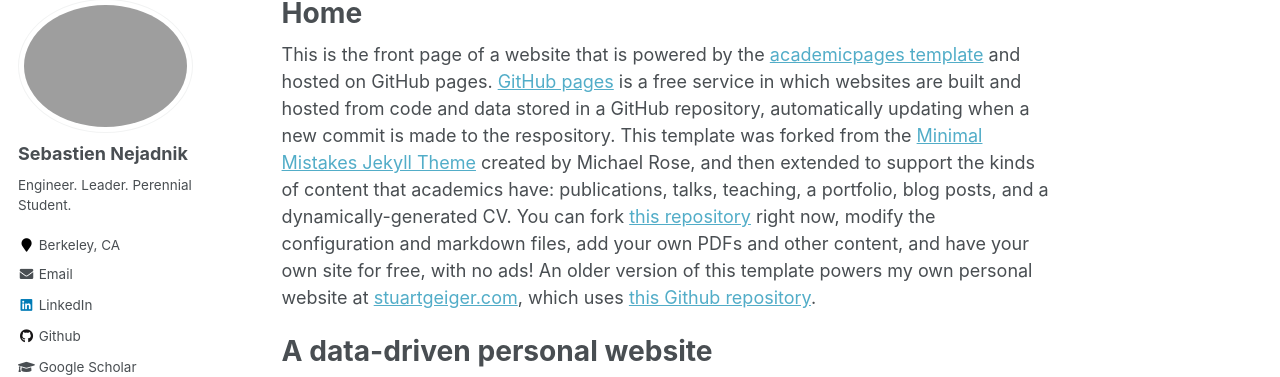
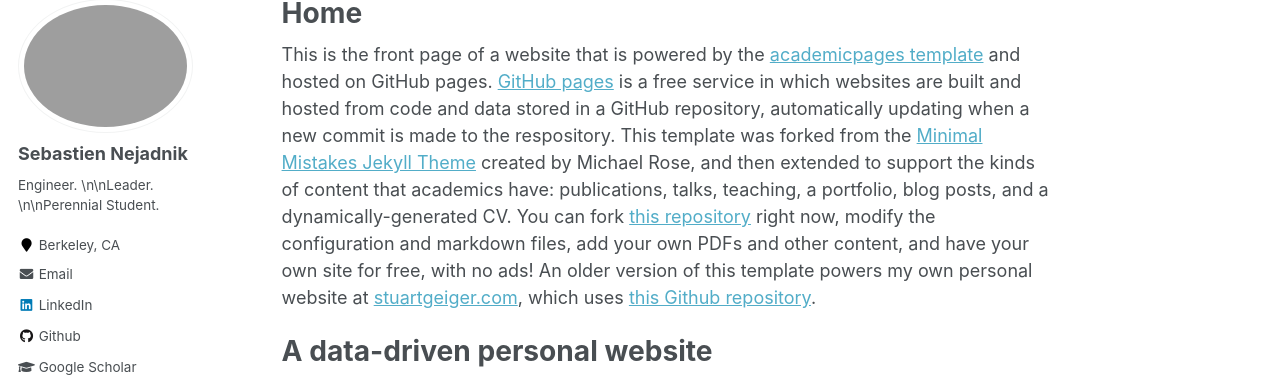
Before and after one commit to snejadnik/snejadnik.github.io, a Jekyll site: the page built from _pages/about.md, in a window 1280 px wide. Shown: the part 119-496 px from the top of the page. Built offline with Jekyll 4.4.1, drawn with Linux system fonts in a browser that asks for light colours.

Commit message:
Update _config.yml

```diff
--- a/_config.yml
+++ b/_config.yml
@@ -82,10 +82,7 @@ analytics:
 author:
   name             : "Sebastien Nejadnik"
   avatar           : "profile_new.png"
-  bio              : |
-    Engineer.
-    Leader.
-    Perennial Student.
+  bio              : Engineer. \n\nLeader. \n\nPerennial Student.
   location         : "Berkeley, CA"
   employer         :
   pubmed           : #"https://www.ncbi.nlm.nih.gov/pubmed/?term=john+snow"
```
